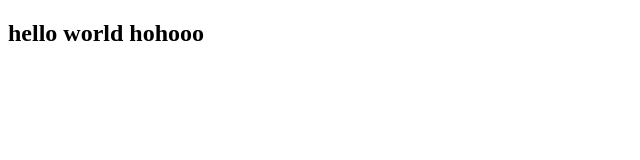
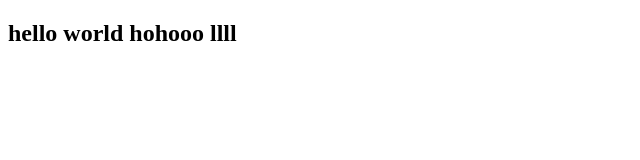
Before and after one commit to Shahriar0076/LearningGitMerge, a plain HTML site: page index.html in a window 1280 px wide. Shown: the full height of the page, 0-640 px from the left. Drawn offline with Linux system fonts and the light colour scheme.

```diff
--- a/index.html
+++ b/index.html
@@ -8,7 +8,7 @@
 </head>
 <body>
 
-    <h2>hello world hohooo</h2>
+    <h2>hello world hohooo llll</h2>
 
 
 </body>
```
